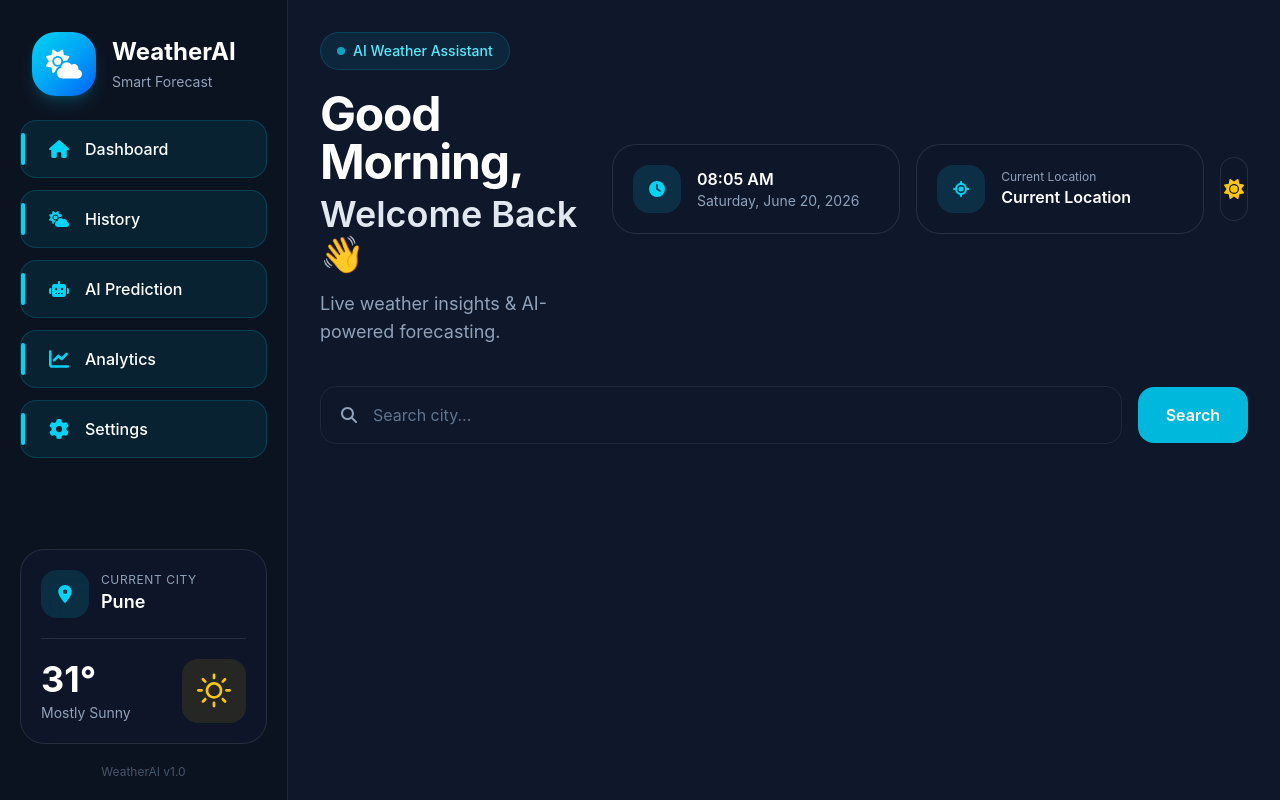
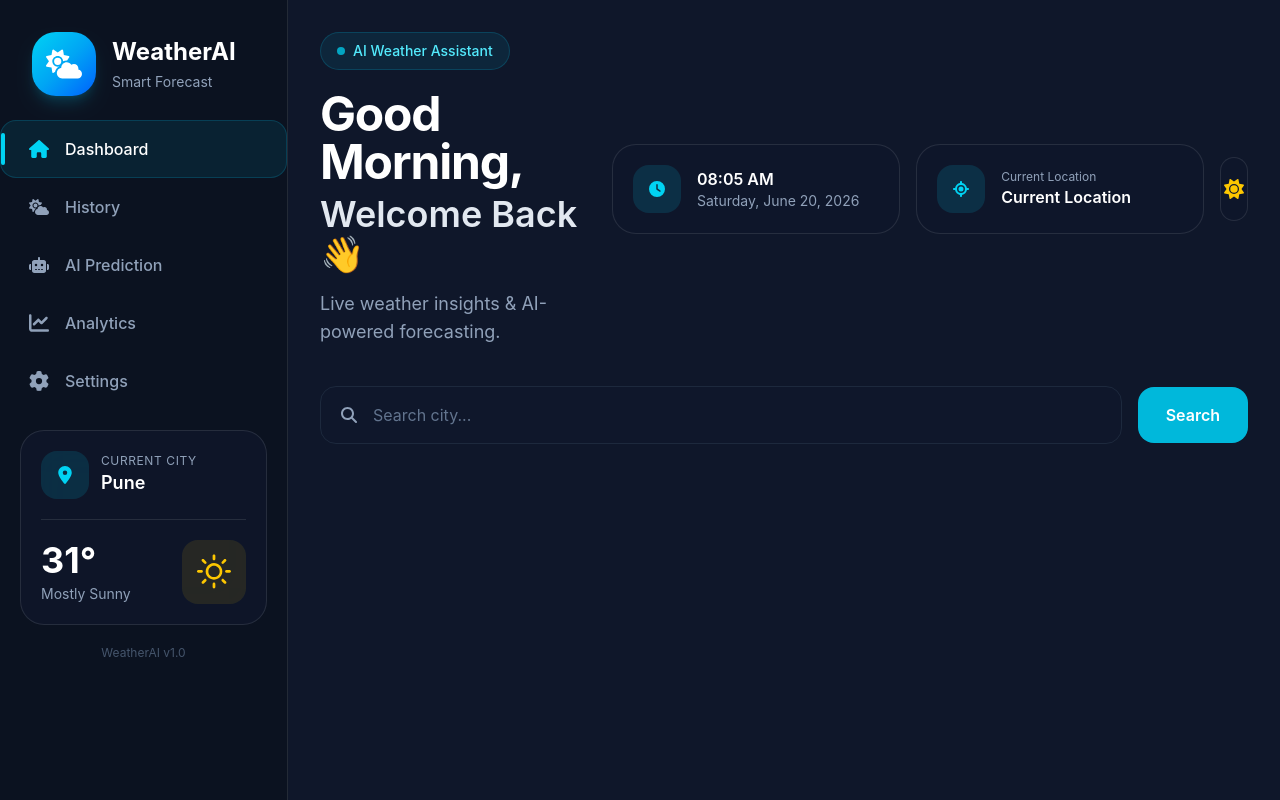
Before and after one commit to pratikshakadam912/AI-weather-prediction-system, a React app in the folder frontend/: page / in a window 1280 px wide. Built offline with nearby package versions, Linux system fonts and the light colour scheme; the HTML template or start-up script is replaced by a standard one.

Commit message:
navigation section added

```diff
--- a/frontend/src/layout/Sidebar.jsx
+++ b/frontend/src/layout/Sidebar.jsx
@@ -159,42 +159,41 @@ function Sidebar() {
         </div>
 
         {/* Navigation */}
-
-        <nav className="flex-1 px-5 space-y-3 overflow-y-auto">
         <SidebarItem
           icon={<FaHouse />}
           title="Dashboard"
-            active
+          to="/"
           onClick={() => setOpen(false)}
         />
 
         <SidebarItem
           icon={<FaCloudSun />}
           title="History"
+          to="/history"
           onClick={() => setOpen(false)}
         />
 
         <SidebarItem
           icon={<FaRobot />}
           title="AI Prediction"
+          to="/prediction"
           onClick={() => setOpen(false)}
         />
 
         <SidebarItem
           icon={<FaChartLine />}
           title="Analytics"
+          to="/analytics"
           onClick={() => setOpen(false)}
         />
 
         <SidebarItem
           icon={<FaGear />}
           title="Settings"
+          to="/settings"
           onClick={() => setOpen(false)}
         />
-        </nav>
-
-        {/* ================= Current Location ================= */}
-        {/* ================= Current Location ================= */}
+        {/*  Current Location  */}
 
         <div className="p-5">
           <div
```
Lines whose indentation alone changed are shown as unchanged.
